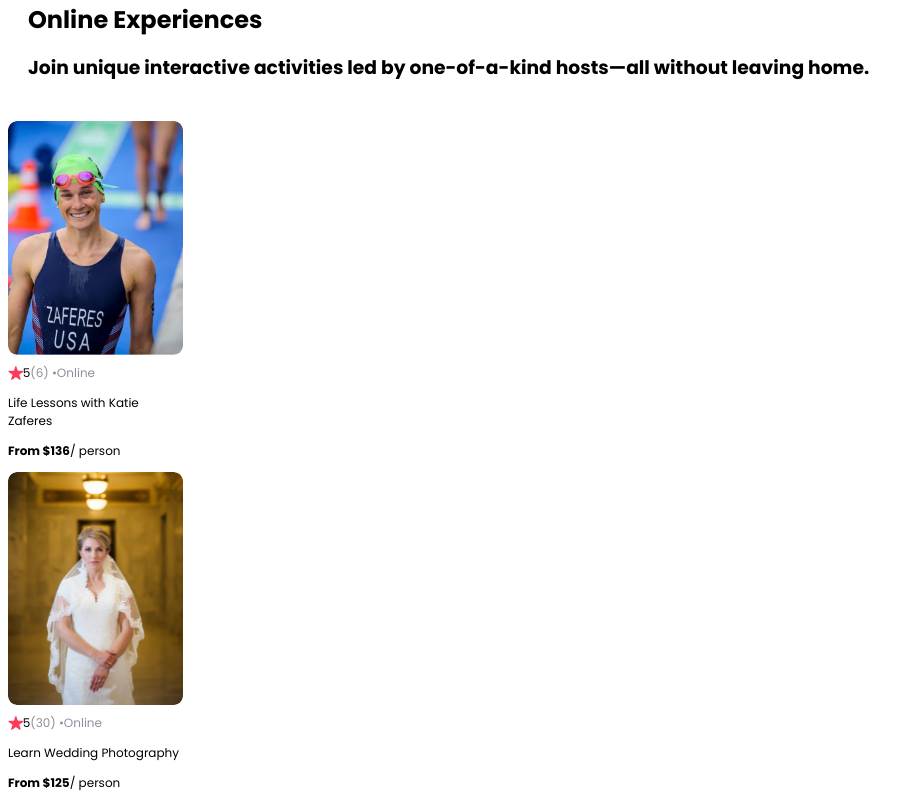
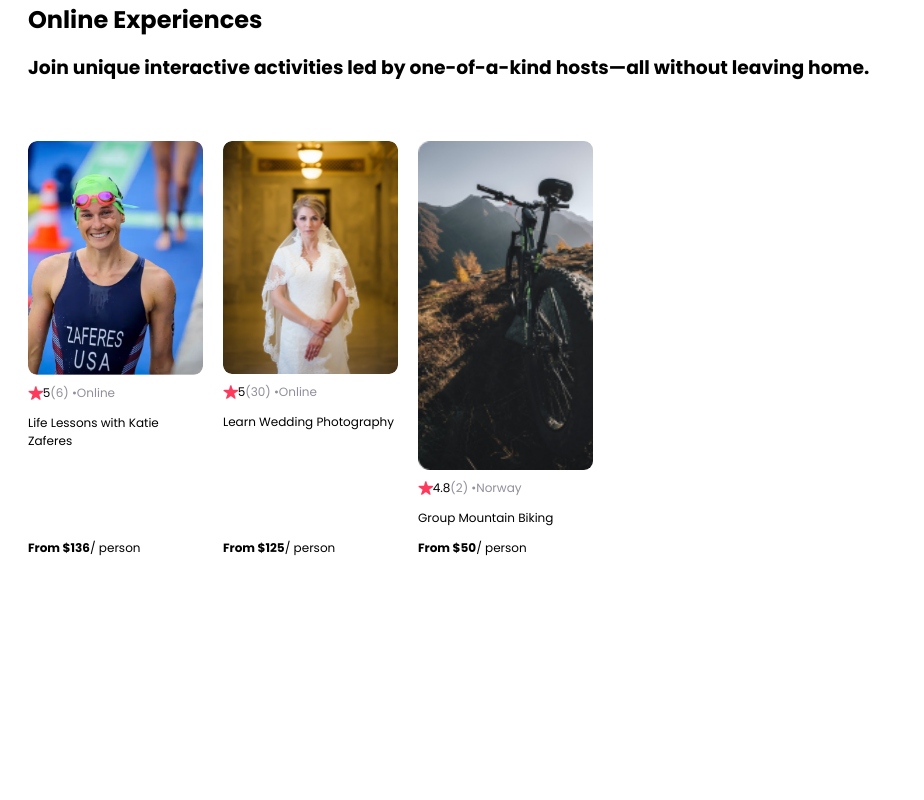
Before and after one commit to Farothtc/airbnb-react, a React (Vite) app: page / in a window 1280 px wide. Shown: the part 620-1420 px from the top of the page, without its empty margins (0-924 px from the left). After the commit the page ends 1217 px from the top, so only its background shows below. Built offline with nearby package versions, Linux system fonts and the light colour scheme.

Commit message:
key prop added

```diff
--- a/src/App.jsx
+++ b/src/App.jsx
@@ -8,6 +8,7 @@ import data from "../data";
 function App() {
   const dataElements = data.map((e) => (
     <Card
+      key={e.id}
       id={e.id}
       title={e.title}
       img={e.coverImg}
@@ -22,11 +23,11 @@ function App() {
   // ));
 
   return (
-    <>
+    <div>
       <Navbar />
       <Hero />
-      {dataElements}
-    </>
+      <section className="cards-list">{dataElements}</section>
+    </div>
   );
 }
 
```
